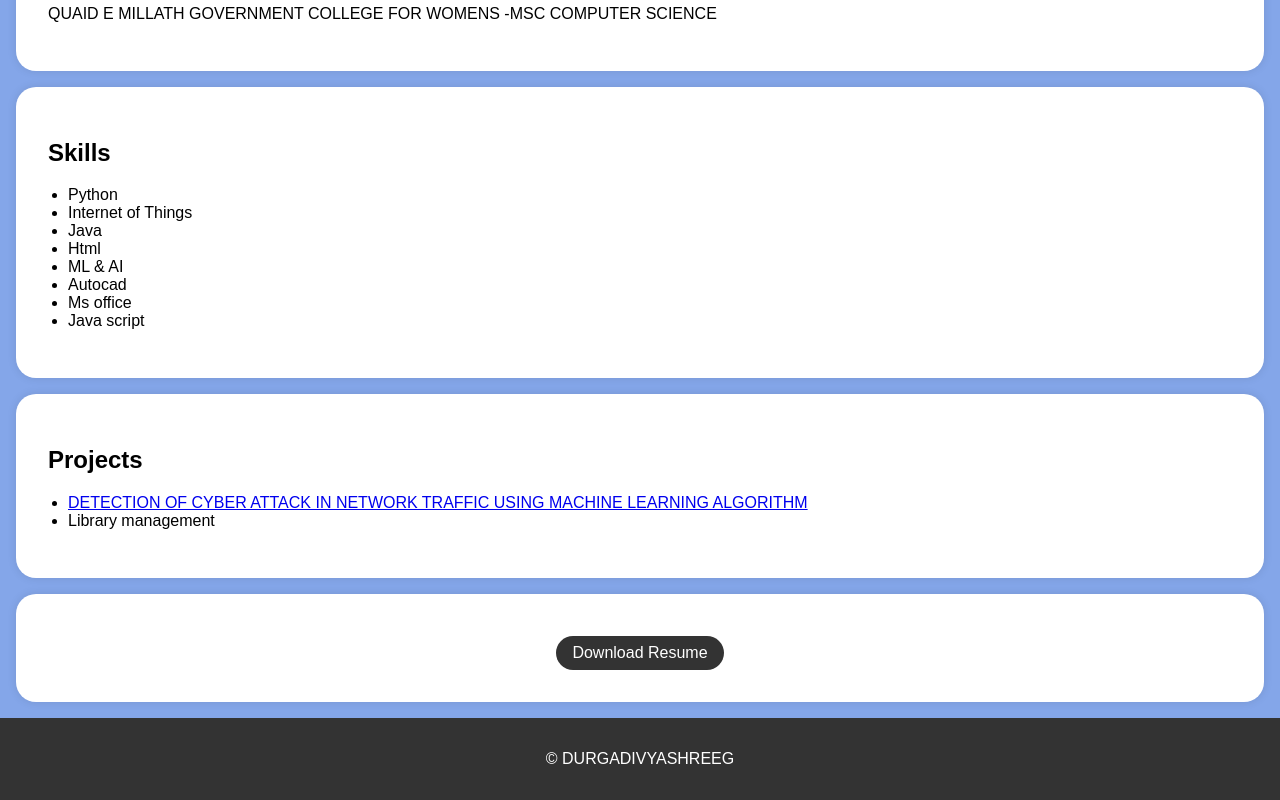
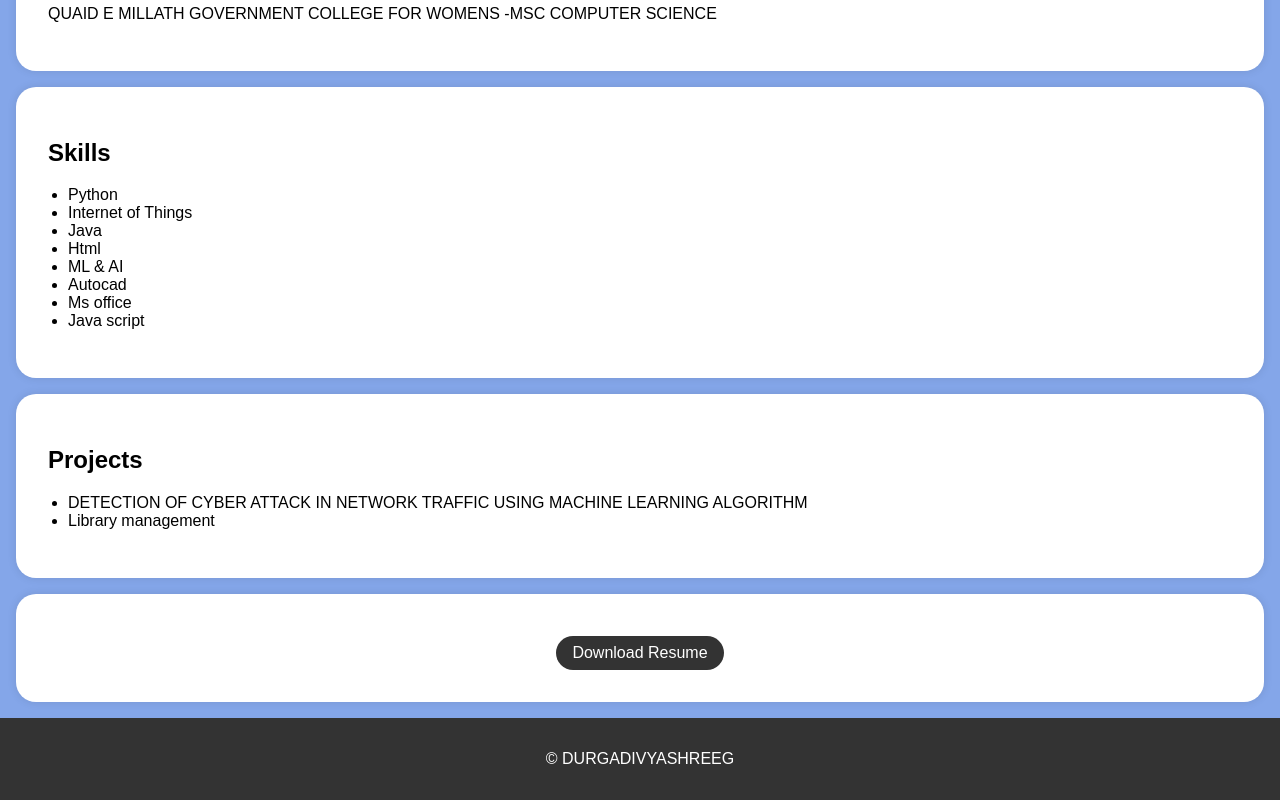
Before and after one commit to shreema2552/shreema, a plain HTML site: page index.html in a window 1280 px wide. Shown: the part 425-1225 px from the top of the page. Drawn offline with Linux system fonts and the light colour scheme.

Commit message:
Update index.html

```diff
--- a/index.html
+++ b/index.html
@@ -145,7 +145,7 @@
         <div class="section-content">
             <h2>Projects</h2>
             <ul>
-                <li><a href="#">DETECTION OF CYBER ATTACK IN NETWORK TRAFFIC USING MACHINE LEARNING ALGORITHM</a></li>
+                <li>DETECTION OF CYBER ATTACK IN NETWORK TRAFFIC USING MACHINE LEARNING ALGORITHM</li>
                 <li>Library management</li>
                  <!-- Add more project links here -->
             </ul>
```
